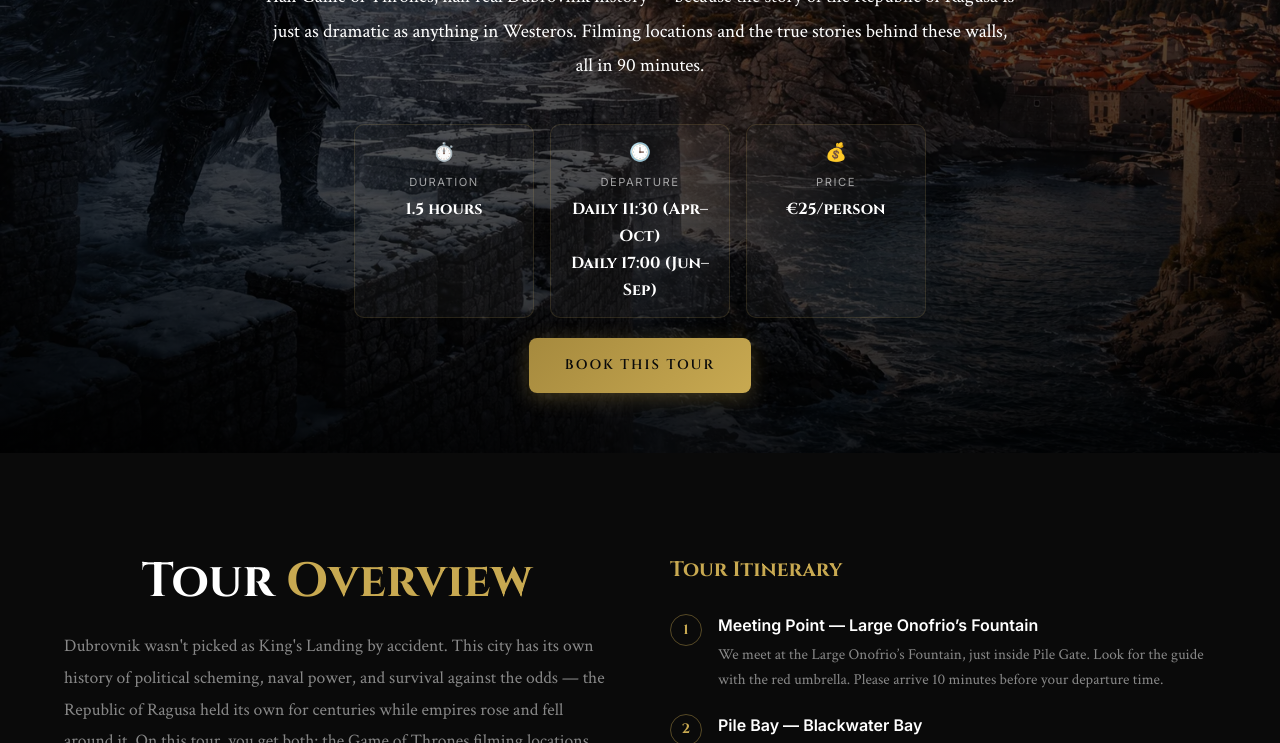
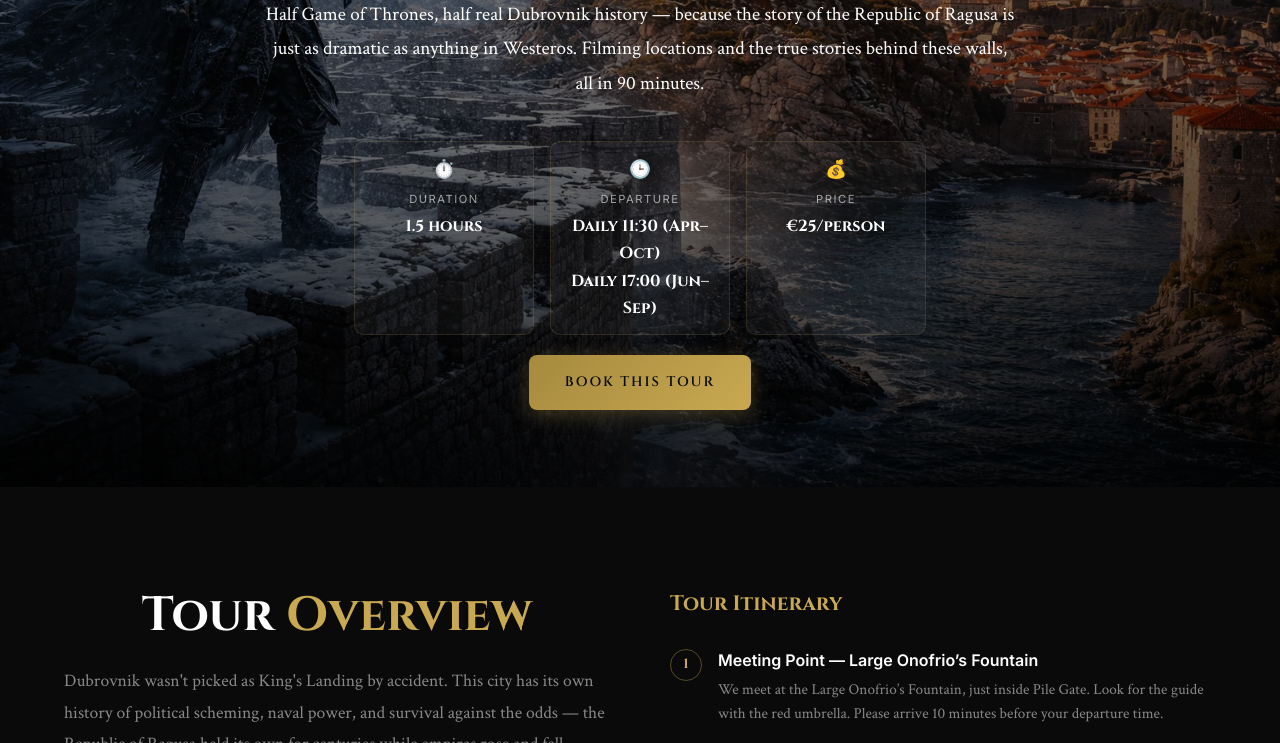
Before and after one commit to dariovolarevic-lab/dubrovnikgameofthronestours, a plain HTML site: page sunset-blackwater.html in a window 1280 px wide. Shown: the part 366-1109 px from the top of the page. Drawn offline with Linux system fonts and the light colour scheme.

Commit message:
Update itinerary, add pass-by/fee badges, fix hero image

```diff
--- a/css/styles.css
+++ b/css/styles.css
@@ -1682,7 +1682,7 @@ a:hover {
 /* Tour Hero */
 .tour-hero {
     position: relative;
-    min-height: 70vh;
+    min-height: 100vh;
     display: flex;
     align-items: center;
     justify-content: center;
@@ -1705,10 +1705,12 @@ a:hover {
 
 .tour-hero-sunset {
     background: url('../assets/images/logo aktivnosti na naslovnici/GOT%26DU.webp') center center / cover no-repeat;
+    aspect-ratio: 3 / 2;
+    min-height: auto;
 }
 
 .tour-hero-sunset .tour-hero-overlay {
-    background: linear-gradient(to bottom, rgba(0,0,0,0.55) 0%, rgba(0,0,0,0.7) 60%, rgba(0,0,0,0.85) 100%);
+    background: linear-gradient(to bottom, rgba(0,0,0,0.35) 0%, rgba(0,0,0,0.5) 40%, rgba(0,0,0,0.8) 100%);
 }
 
 .tour-hero-overlay {
```
